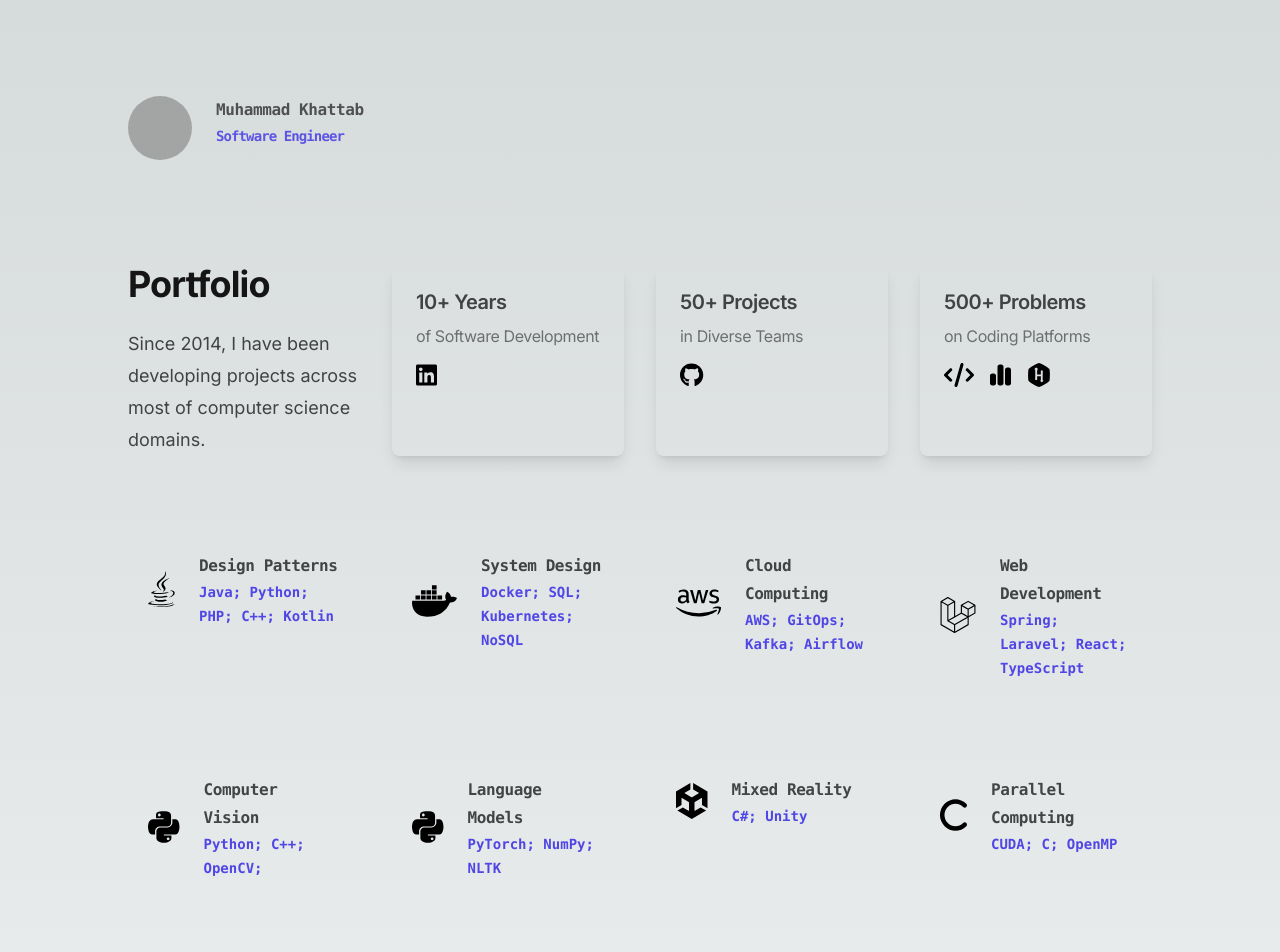
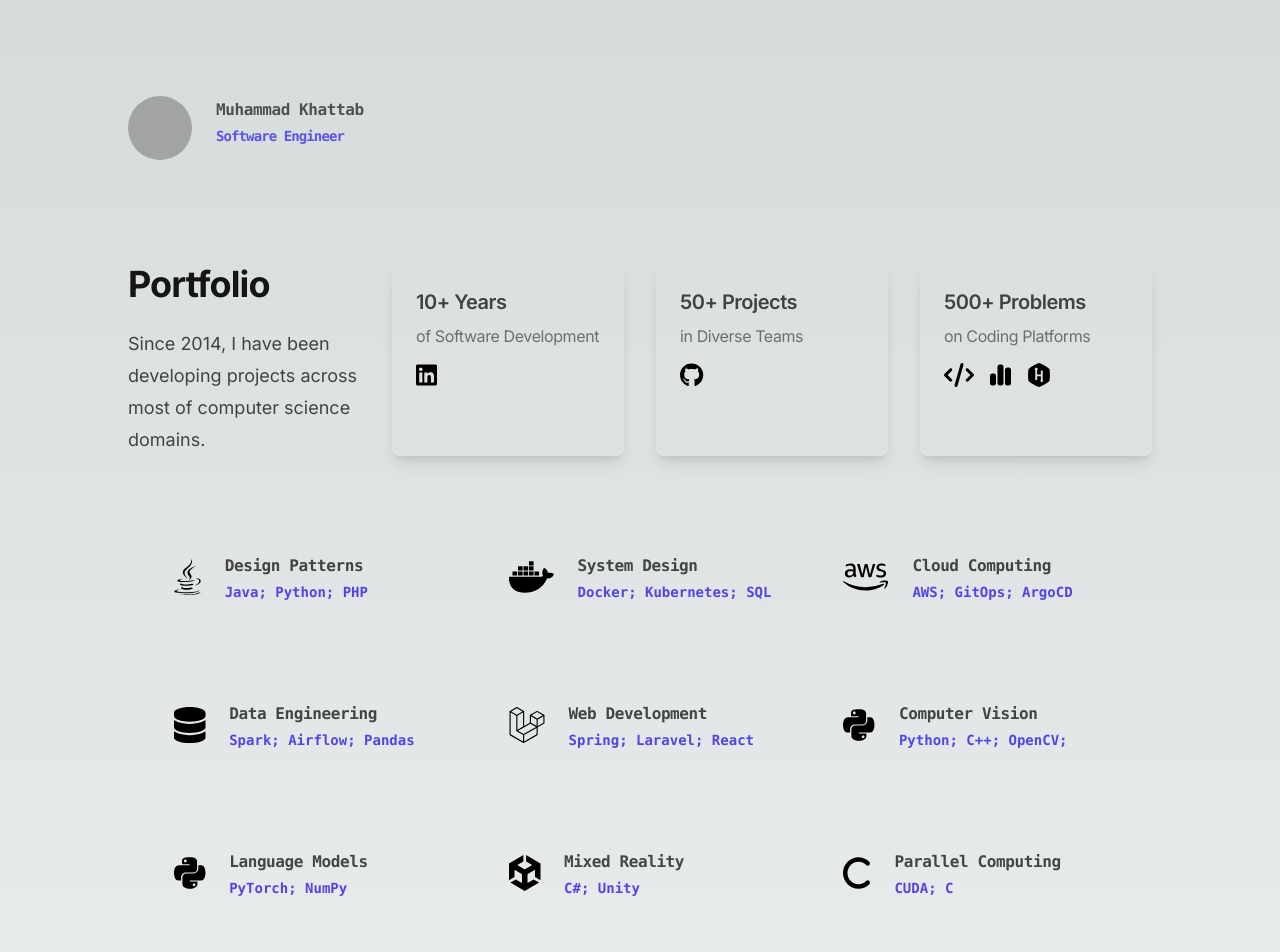
Before and after one commit to msskzx/fossilfolio, a Next.js app: page / in a window 1280 px wide. Shown: the top 952 px of the page. Built offline with nearby package versions, Linux system fonts and the light colour scheme; grey boxes are pictures that could not be loaded.

Commit message:
updated topics

```diff
--- a/app/data/topics.tsx
+++ b/app/data/topics.tsx
@@ -10,6 +10,7 @@ import {
 
 import {
   faC,
+  faDatabase,
 } from '@fortawesome/free-solid-svg-icons';
 
 interface Topic {
@@ -21,19 +22,23 @@ interface Topic {
 export const topics: Topic[] = [
   {
     title: 'Design Patterns',
-    desc: 'Java; Python; PHP; C++; Kotlin',
+    desc: 'Java; Python; PHP',
     icon: faJava,
   }, {
     title: 'System Design',
-    desc: 'Docker; SQL; Kubernetes; NoSQL',
+    desc: 'Docker; Kubernetes; SQL',
     icon: faDocker,
   }, {
     title: 'Cloud Computing',
-    desc: 'AWS; GitOps; Kafka; Airflow',
+    desc: 'AWS; GitOps; ArgoCD',
     icon: faAws,
   }, {
+    title: 'Data Engineering',
+    desc: 'Spark; Airflow; Pandas',
+    icon: faDatabase,
+  }, {
     title: 'Web Development',
-    desc: 'Spring; Laravel; React; TypeScript',
+    desc: 'Spring; Laravel; React',
     icon: faLaravel,
   }, {
     title: 'Computer Vision',
@@ -41,7 +46,7 @@ export const topics: Topic[] = [
     icon: faPython,
   }, {
     title: 'Language Models',
-    desc: 'PyTorch; NumPy; NLTK',
+    desc: 'PyTorch; NumPy',
     icon: faPython,
   }, {
     title: 'Mixed Reality',
@@ -49,7 +54,7 @@ export const topics: Topic[] = [
     icon: faUnity,
   }, {
     title: 'Parallel Computing',
-    desc: 'CUDA; C; OpenMP',
+    desc: 'CUDA; C',
     icon: faC,
   },
 ]
--- a/app/page.tsx
+++ b/app/page.tsx
@@ -58,7 +58,7 @@ export default function Home() {
       {/* Topics */}
       <div className="z-10 w-full items-center justify-between font-mono text-sm g:flex lg:flex">
         <div className="mx-auto grid max-w-7xl gap-x-8 gap-y-12 px-6 lg:px-8">
-          <ul role="list" className="grid gap-x-8 gap-y-12 sm:grid-cols-1 sm:gap-y-16 md:grid-cols-2 lg:grid-cols-4 xl:col-span-4">
+          <ul role="list" className="grid gap-x-8 gap-y-12 sm:grid-cols-1 sm:gap-y-16 md:grid-cols-2 lg:grid-cols-2 xl:grid-cols-3 xl:col-span-3">
             {topics.map((item) => (
               <li key={item.title}>
                 <TopicCard title={item.title} desc={item.desc} icon={item.icon} />
```
